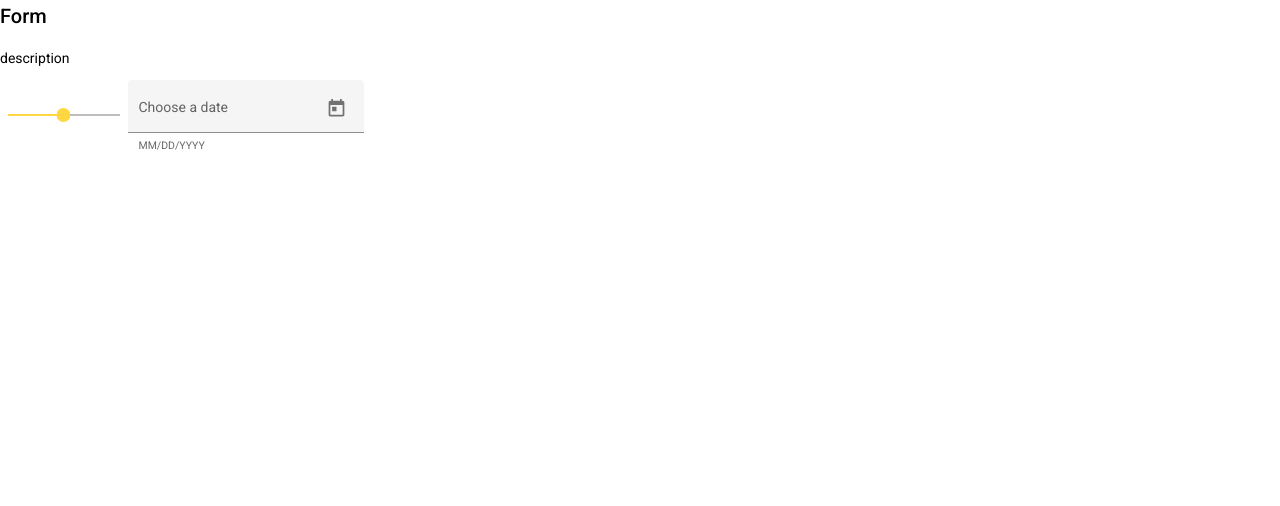
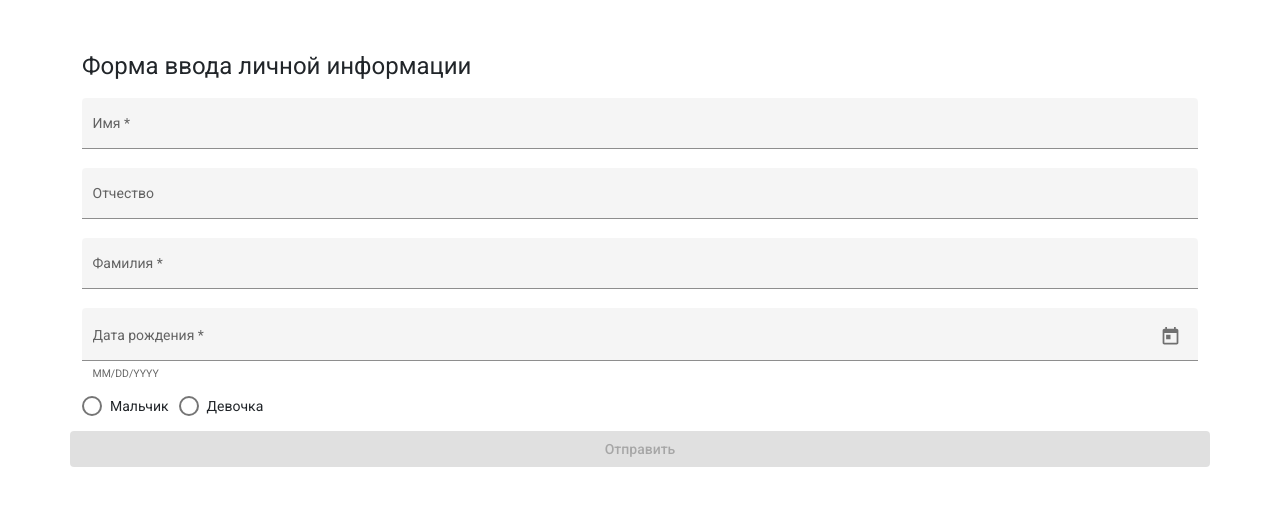
Before and after one commit to Venbergp/formAngMaterial, an Angular app: page / in a window 1280 px wide. Shown: the top 506 px of the page. Built offline with nearby package versions, Linux system fonts and the light colour scheme.

Commit message:
add form

```diff
--- a/angular.json
+++ b/angular.json
@@ -23,7 +23,8 @@
               "src/assets"
             ],
             "styles": [
-              "./node_modules/@angular/material/prebuilt-themes/deeppurple-amber.css",
+              "node_modules/@angular/material/prebuilt-themes/deeppurple-amber.css",
+              "node_modules/bootstrap/dist/css/bootstrap.min.css",
               "src/styles.css"
             ],
             "scripts": []
@@ -91,8 +92,8 @@
               "src/assets"
             ],
             "styles": [
-              "./node_modules/@angular/material/prebuilt-themes/deeppurple-amber.css",
-              "node_modules/@angular/material/prebuilt-themes/pink-bluegrey.css",
+              "node_modules/@angular/material/prebuilt-themes/deeppurple-amber.css",
+              "node_modules/bootstrap/dist/css/bootstrap.min.css",
               "src/styles.css"
             ],
             "scripts": []
--- a/package.json
+++ b/package.json
@@ -20,6 +20,7 @@
     "@angular/platform-browser": "^14.0.0",
     "@angular/platform-browser-dynamic": "^14.0.0",
     "@angular/router": "^14.0.0",
+    "bootstrap": "^5.1.3",
     "rxjs": "~7.5.0",
     "tslib": "^2.3.0",
     "zone.js": "~0.11.4"
--- a/src/app/app.component.html
+++ b/src/app/app.component.html
@@ -1,13 +1,53 @@
 
-<h2> Form</h2>
-<p> description </p>
-<mat-slider min="1" max="100" step="1" value="50"></mat-slider>
+<div class="container" style="padding-top: 50px">
+  <h1> Форма ввода личной информации</h1>
+  <form [formGroup]="profileForm">
+
+    <div class="row">
+      <mat-form-field appearance="fill">
+        <mat-label>Имя</mat-label>
+        <input matInput formControlName="firstName">
+      </mat-form-field>
+    </div>
+
+    <div class="row">
+      <mat-form-field appearance="fill">
+        <mat-label> Отчество </mat-label>
+        <input matInput formControlName="secondName">
+      </mat-form-field>
+    </div>
+
+    <div class="row">
+      <mat-form-field appearance="fill">
+        <mat-label>Фамилия</mat-label>
+        <input matInput formControlName="lastName">
+      </mat-form-field>
+    </div>
+
+    <div class="row">
+      <mat-form-field appearance="fill">
+        <mat-label>Дата рождения</mat-label>
+        <input matInput [matDatepicker]="picker" formControlName="birthDay">
+        <mat-hint>MM/DD/YYYY</mat-hint>
+        <mat-datepicker-toggle matSuffix [for]="picker"></mat-datepicker-toggle>
+        <mat-datepicker #picker></mat-datepicker>
+      </mat-form-field>
+
+    </div>
+
+    <div class="row" style="padding-top: 15px">
+      <mat-radio-group aria-label="Select an option" formControlName="sex">
+        <mat-radio-button value="boy" style="margin-right: 10px"> Мальчик </mat-radio-button>
+        <mat-radio-button value="girl"> Девочка </mat-radio-button>
+      </mat-radio-group>
+    </div>
+
+    <div class="row" style="padding-top: 15px">
+      <button mat-raised-button color="primary" type="submit" [disabled]="!profileForm.valid"> Отправить </button>
+    </div>
+  </form>
 
 
-<mat-form-field appearance="fill">
-  <mat-label>Choose a date</mat-label>
-  <input matInput [matDatepicker]="picker">
-  <mat-hint>MM/DD/YYYY</mat-hint>
-  <mat-datepicker-toggle matSuffix [for]="picker"></mat-datepicker-toggle>
-  <mat-datepicker #picker></mat-datepicker>
-</mat-form-field>
+
+
+</div>
--- a/src/app/app.component.ts
+++ b/src/app/app.component.ts
@@ -11,7 +11,8 @@ export class AppComponent {
     firstName: ['', Validators.required],
     lastName: ['', Validators.required],
     secondName: [''],
-
+    birthDay: ['', Validators.required],
+    sex: ['', Validators.required]
   })
 
   constructor(private fb: FormBuilder) { }
--- a/src/styles.css
+++ b/src/styles.css
@@ -1,4 +1,4 @@
 /* You can add global styles to this file, and also import other style files */
 
-html, body { height: 100%; }
+html, body { height: 100%;}
 body { margin: 0; font-family: Roboto, "Helvetica Neue", sans-serif; }
```
Also changed, not shown: src/app/app.module.ts (+7 -1 lines), 1 other file (tests, documents, lock files or other folders).
